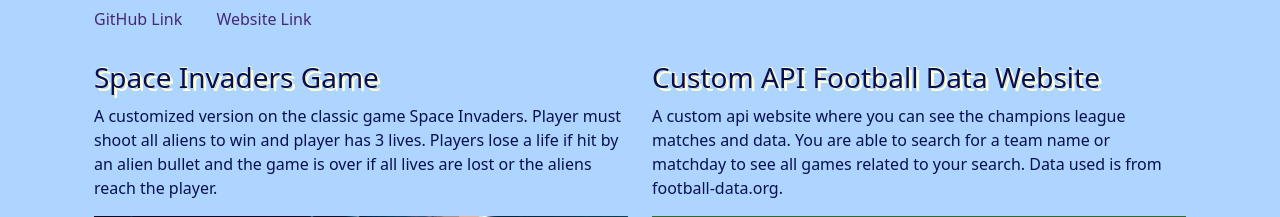
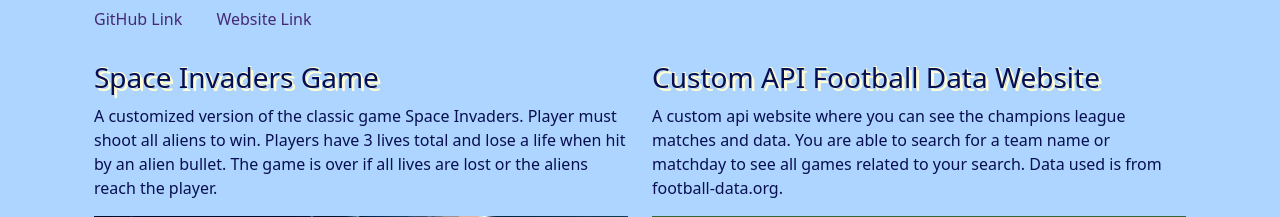
Before and after one commit to ellie-winer/PortfolioWebsite-Portfolio2, a Flask app: page / in a window 1280 px wide. Shown: the part 3953-4170 px from the top of the page. Run offline with Flask 3, Linux system fonts and the light colour scheme; some libraries are stand-ins or nearby versions.

Commit message:
rewording project 14 description, kept projects.py for further attempts at card style layout

```diff
--- a/templates/index.html
+++ b/templates/index.html
@@ -91,7 +91,7 @@
         </div>
         <div class="col-md-6">
             <h3 class="main-title">Space Invaders Game</h3>
-            <p class="subtitle">A customized version on the classic game Space Invaders. Player must shoot all aliens to win and player has 3 lives. Players lose a life if hit by an alien bullet and the game is over if all lives are lost or the aliens reach the player.</p>
+            <p class="subtitle">A customized version of the classic game Space Invaders. Player must shoot all aliens to win. Players have 3 lives total and lose a life when hit by an alien bullet. The game is over if all lives are lost or the aliens reach the player.</p>
             <img src="{{ url_for('static', filename='/assets/project14.jpeg') }}" class="img-fluid">
             <a class="project-link" href="https://github.com/ellie-winer/SpaceInvaders-Portfolio14">GitHub Link</a>
         </div>
```
